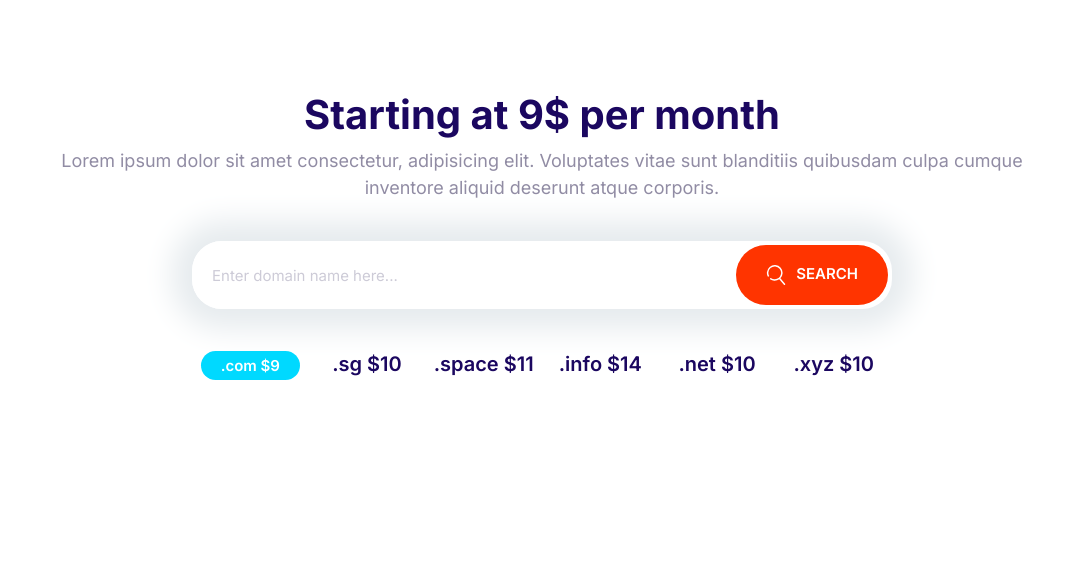
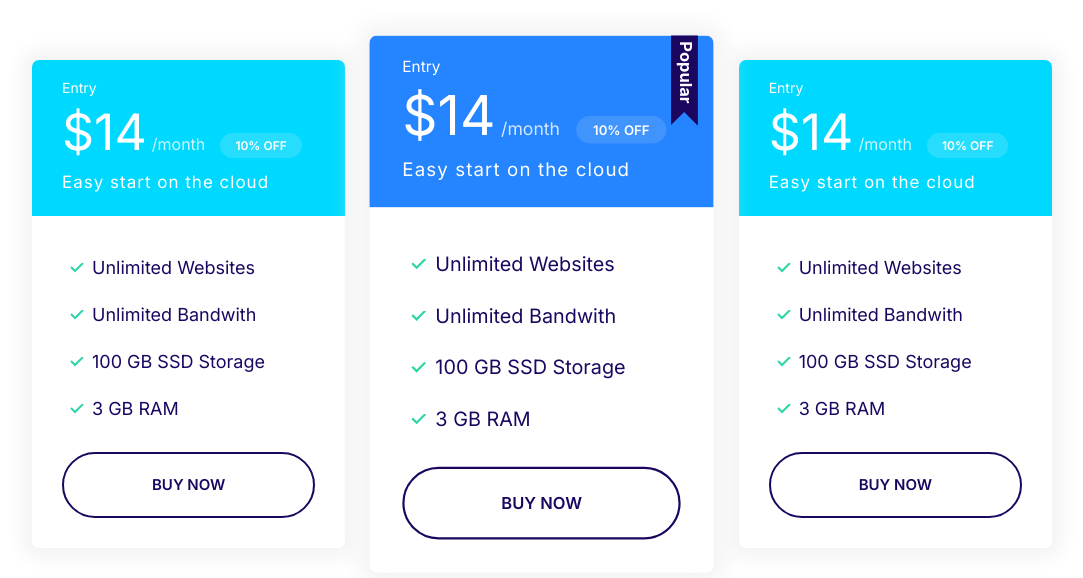
Before and after one commit to yuriamancio/moshifycourse, a plain HTML site: page index.html in a window 1280 px wide. Shown: the whole page, without its empty margins (98-1181 px from the left). Drawn offline with Linux system fonts and the light colour scheme.

Commit message:
Define the block-plans.

```diff
--- a/css/styles.css
+++ b/css/styles.css
@@ -236,13 +236,13 @@ a {
   background: #ec3000;
 }
 
-.btn--outline {
+.btn--outlined {
   background: #fff;
   color: var(--color-headings);
   border: 2px solid var(--color-headings);
 }
 
-.btn--outline:hover {
+.btn--outlined:hover {
   background: var(--color-headings);
   color: #fff;
 }
@@ -320,11 +320,19 @@ a {
   color: #fff;
 }
 
+.card--primary .badge--primary {
+  background: #4294fd;
+}
+
 .card--secondary .badge--secondary {
-  background: #02cdf1;
+  background: #27ddfd;
 }
 
 /* Plans */
+.plan {
+  transition: transform 0.2s ease-out;
+}
+
 .plan__name {
   color: #fff;
   margin: 0;
@@ -354,17 +362,29 @@ a {
   margin-bottom: 2rem;
 }
 
+.plan--popular {
+  transform: scale(1.1);
+}
+
 .plan--popular .card__header {
   position: relative;
 }
 
 .plan--popular .card__header::before {
   content: url(../images/popular.svg);
-  width: 40px;
+  width: 35px;
   display: inline-block;
   position: absolute;
   top: -6px;
-  right: 5%;
+  right: 3%;
+}
+
+.plan:hover {
+  transform: scale(1.05);
+}
+
+.plan--popular:hover {
+  transform: scale(1.15);
 }
 
 @media screen and (min-width: 1024px) {
@@ -722,3 +742,13 @@ nav.collapsible--expanded .nav__toggler {
     grid-template-columns: repeat(auto-fit, minmax(10rem, 1fr));
   }
 }
+
+/* Plans Block */
+.block-plans .grid {
+  gap: 8rem 4rem;
+}
+
+.block-plans .card {
+  max-width: 500px;
+  margin: 0 auto;
+}
--- a/index.html
+++ b/index.html
@@ -18,35 +18,69 @@
     <link rel="stylesheet" href="css/styles.css" />
   </head>
   <body>
-    <section class="block container block-domain">
-      <header class="block__header">
-        <h2>Starting at 9$ per month</h2>
-        <p>
-          Lorem ipsum dolor sit amet consectetur, adipisicing elit. Voluptates
-          vitae sunt blanditiis quibusdam culpa cumque inventore aliquid
-          deserunt atque corporis.
-        </p>
-      </header>
-      <div class="input-group">
-        <input
-          type="text"
-          class="input"
-          placeholder="Enter domain name here..."
-        />
-        <button class="btn btn--accent">
-          <svg class="icon icon--white icon--small">
-            <use xlink:href="images/sprite.svg#search"></use></svg
-          >Search
-        </button>
+    <section class="block container block-plans">
+      <div class="grid grid--1x3">
+        <div class="plan">
+          <div class="card card--secondary">
+            <header class="card__header">
+              <h3 class="plan__name">Entry</h3>
+              <span class="plan__price">$14</span>
+              <span class="plan__billing-cycle">/month</span>
+              <span class="badge badge--small badge--secondary">10% OFF</span>
+              <span class="plan__description">Easy start on the cloud</span>
+            </header>
+            <div class="card__body">
+              <ul class="list list--tick">
+                <li class="list__item">Unlimited Websites</li>
+                <li class="list__item">Unlimited Bandwith</li>
+                <li class="list__item">100 GB SSD Storage</li>
+                <li class="list__item">3 GB RAM</li>
+              </ul>
+              <a href="#" class="btn btn--outlined btn--block">Buy now</a>
+            </div>
+          </div>
+        </div>
+        <div class="plan plan--popular">
+          <div class="card card--primary">
+            <header class="card__header">
+              <h3 class="plan__name">Entry</h3>
+              <span class="plan__price">$14</span>
+              <span class="plan__billing-cycle">/month</span>
+              <span class="badge badge--small badge--primary">10% OFF</span>
+              <span class="plan__description">Easy start on the cloud</span>
+            </header>
+            <div class="card__body">
+              <ul class="list list--tick">
+                <li class="list__item">Unlimited Websites</li>
+                <li class="list__item">Unlimited Bandwith</li>
+                <li class="list__item">100 GB SSD Storage</li>
+                <li class="list__item">3 GB RAM</li>
+              </ul>
+              <a href="#" class="btn btn--outlined btn--block">Buy now</a>
+            </div>
+          </div>
+        </div>
+        <div class="plan">
+          <div class="card card--secondary">
+            <header class="card__header">
+              <h3 class="plan__name">Entry</h3>
+              <span class="plan__price">$14</span>
+              <span class="plan__billing-cycle">/month</span>
+              <span class="badge badge--small badge--secondary">10% OFF</span>
+              <span class="plan__description">Easy start on the cloud</span>
+            </header>
+            <div class="card__body">
+              <ul class="list list--tick">
+                <li class="list__item">Unlimited Websites</li>
+                <li class="list__item">Unlimited Bandwith</li>
+                <li class="list__item">100 GB SSD Storage</li>
+                <li class="list__item">3 GB RAM</li>
+              </ul>
+              <a href="#" class="btn btn--outlined btn--block">Buy now</a>
+            </div>
+          </div>
+        </div>
       </div>
-      <ul class="list block-domain__prices">
-        <li><span class="badge badge--secondary">.com $9</span></li>
-        <li>.sg $10</li>
-        <li>.space $11</li>
-        <li>.info $14</li>
-        <li>.net $10</li>
-        <li>.xyz $10</li>
-      </ul>
     </section>
     <script src="/js/main.js"></script>
   </body>
```
Also changed, not shown: components/block-plans.html (added, +64 -0 lines).
